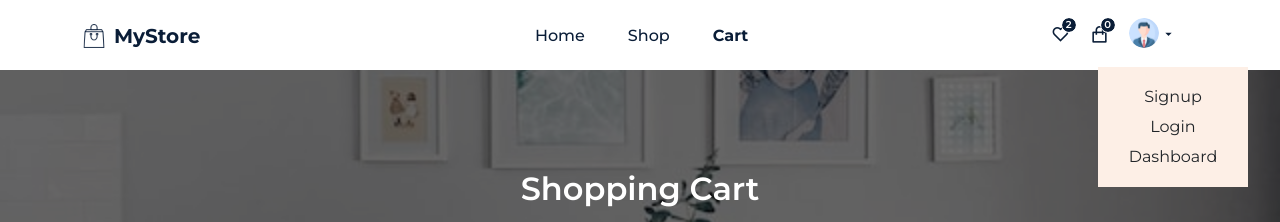
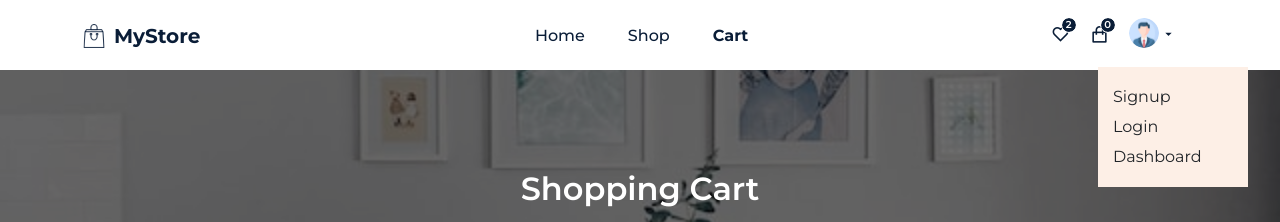
Before and after one commit to YuliaKuderko/Ecommerce-Website, a React (Create React App) app: page /cart in a window 1280 px wide. Both pictures are taken after a click on the element 1153 px from the left and 35 px from the top of the page. Shown: the top 222 px of the page. Built offline with nearby package versions, Linux system fonts and the light colour scheme; no server answers.

Commit message:
design change in header

```diff
--- a/src/components/Header/Header.jsx
+++ b/src/components/Header/Header.jsx
@@ -113,7 +113,7 @@
                             <div className="profile-actions" ref={profileActionRef} onClick={profileActionsToggle}>
                                 {
                                     currentUser ? <span onClick={logout}>Logout</span> :
-                                        <div className='d-flex align-items-center justify-content-center flex-column'>
+                                        <div className='d-flex align-items-start justify-content-center flex-column'>
                                             <Link to='/signup'>Signup</Link>
                                             <Link to='/login'>Login</Link>
                                             <Link to='/dashboard'>Dashboard</Link>
```
